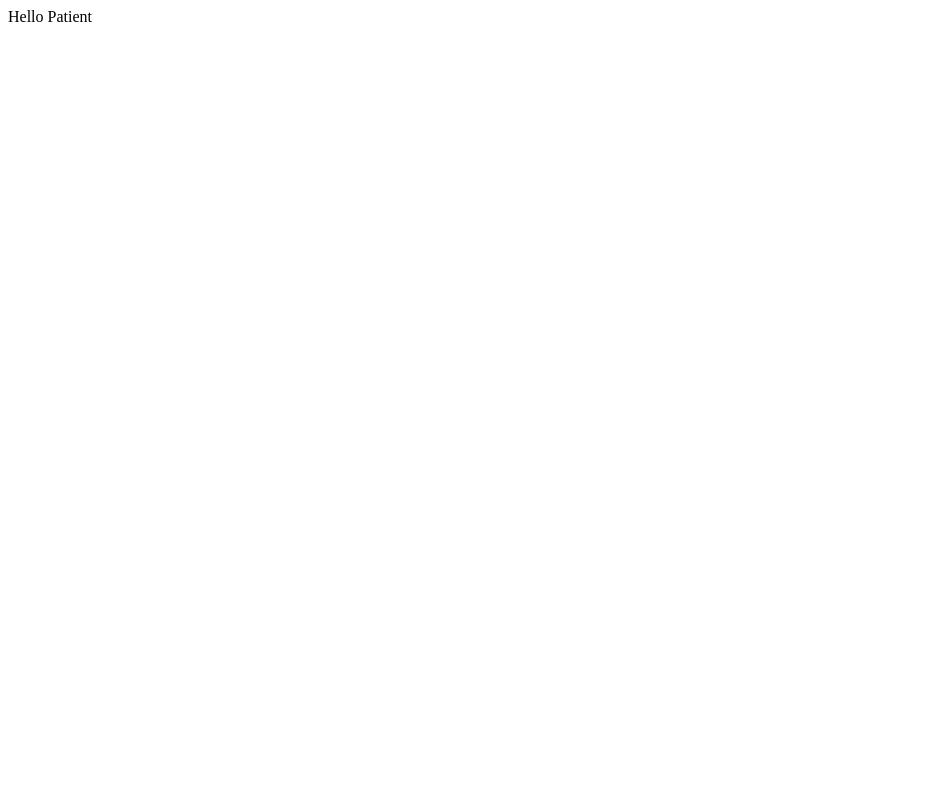
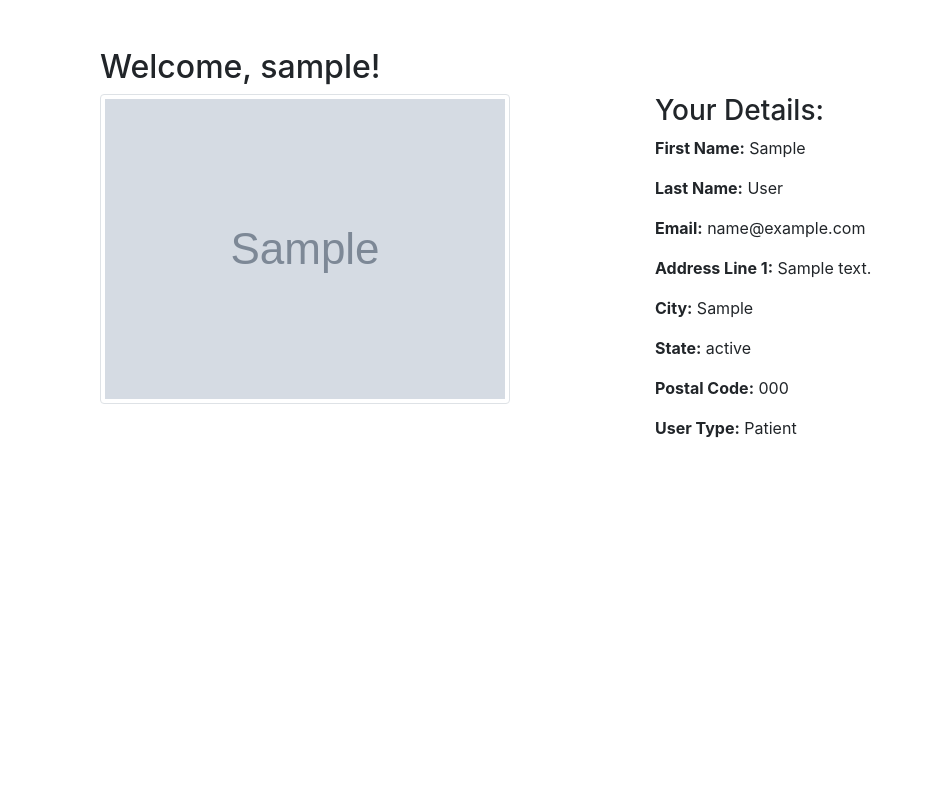
Before and after one commit to sachnaror/hospital, a Django app: page /dashboard/patient/ in a window 1280 px wide. Before the commit the part shown is almost empty. Shown: the whole page, without its empty margins (0-925 px from the left). Run offline with Django 5.2, Linux system fonts and the light colour scheme; a user stored in the database is signed in; tables that the repository leaves empty hold one stand-in row (values such as "Sample post"); grey boxes marked "Sample" are stand-in pictures; some libraries are stand-ins or nearby versions.

Commit message:
typing commit message is most boring part

```diff
--- a/app/templates/base.html
+++ b/app/templates/base.html
@@ -16,5 +16,8 @@
     <script src="https://code.jquery.com/jquery-3.5.1.slim.min.js"></script>
     <script src="https://cdn.jsdelivr.net/npm/@popperjs/core@2.5.2/dist/umd/popper.min.js"></script>
     <script src="https://stackpath.bootstrapcdn.com/bootstrap/4.5.2/js/bootstrap.min.js"></script>
+    <script src="js/csr.js"></script>
+
+
 </body>
 </html>
--- a/app/templates/patient_dashboard.html
+++ b/app/templates/patient_dashboard.html
@@ -1 +1,25 @@
-Hello Patient
+{% extends 'base.html' %}
+
+{% block title %}Dashboard{% endblock %}
+
+{% block content %}
+<div class="container mt-5">
+    <h2>Welcome, {{ user.username }}!</h2>
+    <div class="row">
+        <div class="col-md-6">
+            <img src="{{ user.profile_picture.url }}" alt="Profile Picture" class="img-thumbnail">
+        </div>
+        <div class="col-md-6">
+            <h3>Your Details:</h3>
+            <p><strong>First Name:</strong> {{ user.first_name }}</p>
+            <p><strong>Last Name:</strong> {{ user.last_name }}</p>
+            <p><strong>Email:</strong> {{ user.email }}</p>
+            <p><strong>Address Line 1:</strong> {{ user.address_line1 }}</p>
+            <p><strong>City:</strong> {{ user.city }}</p>
+            <p><strong>State:</strong> {{ user.state }}</p>
+            <p><strong>Postal Code:</strong> {{ user.postal_code }}</p>
+            <p><strong>User Type:</strong> {% if user.user_type == 2 %}Doctor{% else %}Patient{% endif %}</p>
+        </div>
+    </div>
+</div>
+{% endblock %}
--- a/app/templates/signup.html
+++ b/app/templates/signup.html
@@ -15,5 +15,7 @@
         <p>Already have an account? <a href="{% url 'login' %}">Log in</a></p>
     </div>
 
+
+
 </div>
 {% endblock %}
--- a/hospital/settings.py
+++ b/hospital/settings.py
@@ -134,6 +134,7 @@ USE_TZ = True
 STATIC_URL = "/static/"
 STATIC_ROOT = os.path.join(BASE_DIR, "staticfiles")
 
+
 # Default primary key field type
 # https://docs.djangoproject.com/en/5.0/ref/settings/#default-auto-field
 
--- /dev/null
+++ b/static/js/csr.js
@@ -0,0 +1,9 @@
+import Cookies from 'js-cookie';
+
+$.ajaxSetup({
+    beforeSend: function (xhr, _settings) {
+        if (!this.crossDomain) {
+            xhr.setRequestHeader("X-CSRFToken", Cookies.get('csrftoken'));
+        }
+    }
+});
```
Also changed, not shown: profile_pics/MyPhoto-min_fcpNjxw.png (added), profile_pics/MyPhoto-min_yrKZozQ.png (added), profile_pics/my_pic_s95XZJe.png (added).
